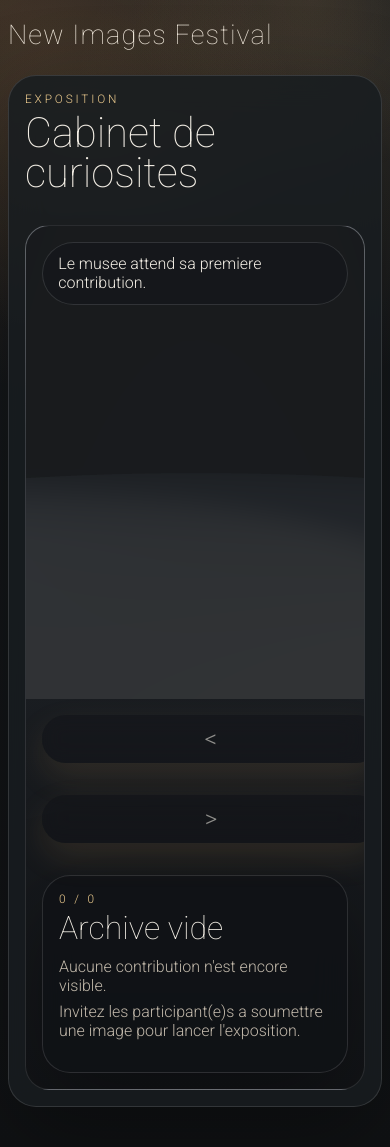
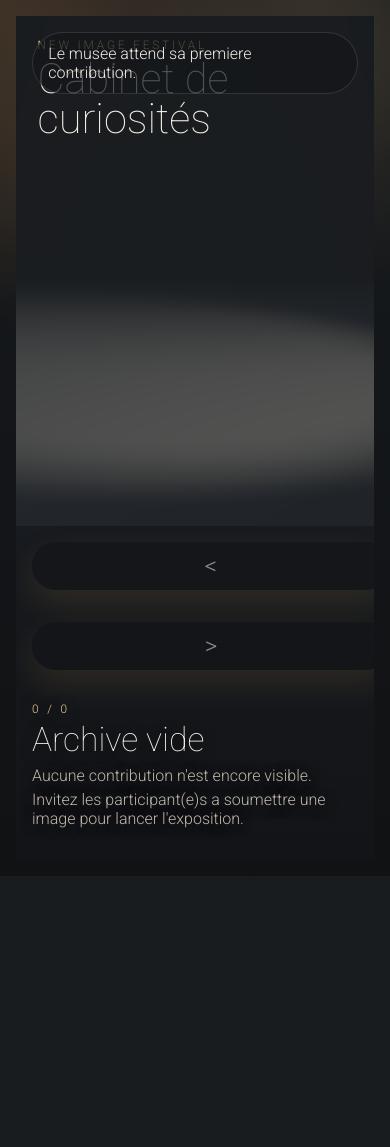
Before and after one commit to astrofra/workshop-digital-curiosity, a PHP site: page / in a window 390 px wide. After the commit the page ends 837 px from the top, so only its background shows below. Run offline with PHP 8.4, Linux system fonts and the light colour scheme; data that the repository does not hold is empty; some libraries are stand-ins or nearby versions.

Commit message:
Polish museum immersion and streamline submission editing
Move museum titles and metadata directly onto the Three.js render, remove the outer museum header, enlarge the viewer to fill the viewport, reduce artifact framing based on bounding-box fitting, and strengthen the spotlight for a brighter stage presence.

Keep submission form values after a successful upload so participants can iterate without re-entering their content, and reduce the description limit to 512 characters in both the frontend and PHP validation.

```diff
--- a/www/api/upload.php
+++ b/www/api/upload.php
@@ -14,7 +14,7 @@
     assert_participant_id($participantId);
 
     $name = normalize_text($_POST['name'] ?? null, true, 120);
-    $description = normalize_text($_POST['description'] ?? null, true, 1800);
+    $description = normalize_text($_POST['description'] ?? null, true, 512);
     $author = normalize_text($_POST['author'] ?? null, false, 120);
 
     $imageUpload = $_FILES['image'];
--- a/www/assets/museum.js
+++ b/www/assets/museum.js
@@ -26,7 +26,7 @@
 scene.fog = new THREE.Fog(0x1a1d20, 9, 20);
 
 const camera = new THREE.PerspectiveCamera(36, 1, 0.1, 100);
-camera.position.set(0, 2.2, 6.4);
+camera.position.set(0, 2.35, 8.9);
 
 const displayPivot = new THREE.Group();
 scene.add(displayPivot);
@@ -48,7 +48,7 @@
 const ambientLight = new THREE.AmbientLight(0xece5d8, 0.35);
 scene.add(ambientLight);
 
-const spotlight = new THREE.SpotLight(0xfff0d5, 18, 30, Math.PI / 7, 0.42, 1.3);
+const spotlight = new THREE.SpotLight(0xfff0d5, 72, 30, Math.PI / 7, 0.42, 1.3);
 spotlight.position.set(3.8, 7.5, 4);
 spotlight.castShadow = true;
 spotlight.shadow.mapSize.set(2048, 2048);
@@ -149,7 +149,7 @@
   descriptionElement.textContent = item.description;
 }
 
-function fitObjectToStage(object, targetSize = 3.2) {
+function fitObjectToStage(object, targetSize = 2.35) {
   const box = new THREE.Box3().setFromObject(object);
   const size = box.getSize(new THREE.Vector3());
   const center = box.getCenter(new THREE.Vector3());
@@ -157,7 +157,7 @@
   const scale = targetSize / maxDimension;
 
   object.scale.setScalar(scale);
-  object.position.set(-center.x * scale, -center.y * scale + 1.55, -center.z * scale);
+  object.position.set(-center.x * scale, -center.y * scale + 1.42, -center.z * scale);
 
   const footprint = Math.max(size.x, size.z) * scale;
   shadowCatcher.scale.setScalar(Math.max(0.9, footprint * 0.7));
@@ -414,10 +414,10 @@
   }
 
   const orbitAngle = Math.sin(time * 0.22) * 0.065;
-  const orbitHeight = 2.15 + Math.sin(time * 0.17) * 0.12;
-  const orbitRadius = 6.4;
+  const orbitHeight = 2.25 + Math.sin(time * 0.17) * 0.12;
+  const orbitRadius = 8.9;
   camera.position.set(Math.sin(orbitAngle) * orbitRadius, orbitHeight, Math.cos(orbitAngle) * orbitRadius);
-  camera.lookAt(0, 1.45, 0);
+  camera.lookAt(0, 1.3, 0);
   renderer.render(scene, camera);
 }
 
--- a/www/assets/styles.css
+++ b/www/assets/styles.css
@@ -145,6 +145,20 @@
 .admin-head,
 .viewer-panel {
   padding: 1.4rem;
+}
+
+.shell-museum {
+  width: min(calc(100% - 2rem), 1560px);
+}
+
+.page-museum .shell-museum {
+  width: 100vw;
+  max-width: none;
+  padding: 0;
+}
+
+.viewer-panel {
+  padding: 0;
 }
 
 .page-home .hero-panel {
@@ -590,13 +604,14 @@
 
 .viewer-stage {
   position: relative;
-  min-height: min(74vh, 820px);
-  border-radius: 24px;
+  width: 100%;
+  min-height: 100dvh;
+  height: 100dvh;
+  border-radius: 0;
   overflow: hidden;
   background:
     radial-gradient(circle at top, rgba(255, 255, 255, 0.08), transparent 32%),
     linear-gradient(180deg, #4b4f55 0%, #23272c 24%, #181b1f 60%, #121417 100%);
-  border: 1px solid rgba(255, 255, 255, 0.1);
   touch-action: pan-y;
 }
 
@@ -608,6 +623,7 @@
 
 .viewer-canvas {
   min-height: inherit;
+  height: 100%;
 }
 
 .viewer-loading {
@@ -620,31 +636,48 @@
   z-index: 3;
 }
 
-.viewer-header {
-  display: flex;
-  gap: 1rem;
-  margin-bottom: 1rem;
-  align-items: end;
+.viewer-titleblock {
+  position: absolute;
+  top: 1.35rem;
+  left: 1.35rem;
+  z-index: 2;
+  width: min(100% - 7rem, 840px);
+  pointer-events: none;
+}
+
+.viewer-titleblock h1 {
+  margin-bottom: 0;
+  max-width: 12ch;
+  text-wrap: balance;
 }
 
 .viewer-meta {
   position: absolute;
-  left: 1rem;
-  bottom: 1rem;
-  width: min(100% - 2rem, 360px);
-  padding: 1rem;
+  left: 1.35rem;
+  bottom: 1.35rem;
+  width: min(100% - 2.7rem, 390px);
+  padding: 0;
   z-index: 2;
-  background: rgba(15, 18, 22, 0.8);
+  background: transparent;
 }
 
 .viewer-meta h2 {
-  font-size: clamp(2rem, 4vw, 2.7rem);
-  margin-bottom: 0.8rem;
+  font-size: clamp(2.1rem, 4vw, 3rem);
+  margin-bottom: 0.65rem;
 }
 
 .viewer-meta-line,
 .viewer-meta-state {
-  margin-bottom: 0.45rem;
+  margin-bottom: 0.3rem;
+}
+
+.viewer-meta .eyebrow,
+.viewer-meta h2,
+.viewer-meta-line,
+.viewer-meta-state,
+.viewer-description {
+  max-width: 28rem;
+  text-shadow: 0 2px 14px rgba(0, 0, 0, 0.5);
 }
 
 .nav-button {
@@ -676,11 +709,11 @@
 }
 
 .nav-button-prev {
-  left: 1rem;
+  left: 1.35rem;
 }
 
 .nav-button-next {
-  right: 1rem;
+  right: 1.35rem;
 }
 
 .empty-state {
@@ -710,8 +743,7 @@
 
 @media (max-width: 860px) {
   .site-header,
-  .admin-head,
-  .viewer-header {
+  .admin-head {
     flex-direction: column;
     align-items: stretch;
   }
@@ -742,11 +774,19 @@
     grid-column: span 1;
   }
 
+  .viewer-titleblock {
+    width: min(100% - 2rem, 560px);
+  }
+
   .viewer-meta,
   .nav-button-edge {
     position: static;
     width: auto;
     margin: 1rem;
+  }
+
+  .viewer-meta {
+    padding: 0;
   }
 
   .nav-button-edge {
@@ -756,11 +796,13 @@
   .viewer-stage {
     display: flex;
     flex-direction: column;
-    min-height: unset;
+    min-height: 100dvh;
+    height: 100dvh;
   }
 
   .viewer-canvas {
     min-height: 56vh;
+    flex: 1 1 auto;
   }
 
   .viewer-loading {
--- a/www/assets/submission.js
+++ b/www/assets/submission.js
@@ -58,9 +58,7 @@
       body: payload
     });
 
-    form.reset();
-    resetPreview();
-    confirmationText.textContent = `${response.message} L'objet "${response.item.name}" est visible dans le musee.`;
+    confirmationText.textContent = `${response.message} L'objet "${response.item.name}" est visible dans le musee. Vous pouvez encore modifier le formulaire puis renvoyer une nouvelle version.`;
     confirmationCard.hidden = false;
     setStatus(statusElement, response.message || "Contribution envoyee avec succes.", "success");
   } catch (error) {
--- a/www/index.html
+++ b/www/index.html
@@ -3,7 +3,7 @@
   <head>
     <meta charset="UTF-8" />
     <meta name="viewport" content="width=device-width, initial-scale=1.0" />
-    <title>Cabinet of Curiosities - New Images Festival</title>
+    <title>Cabinet de curiosités - New Image Festival</title>
     <link rel="stylesheet" href="/assets/styles.css" />
     <script type="importmap">
       {
@@ -16,22 +16,16 @@
   </head>
   <body class="page page-museum">
     <div class="page-glow" aria-hidden="true"></div>
-    <header class="site-header">
-      <a class="site-mark" href="/">New Images Festival</a>
-    </header>
-
     <main class="shell shell-museum">
-      <section class="viewer-panel panel">
-        <div class="viewer-header">
-          <div>
-            <p class="eyebrow">Exposition</p>
-            <h1>Cabinet de curiosites</h1>
-          </div>
-        </div>
-
+      <section class="viewer-panel">
         <div class="viewer-stage" data-viewer-stage>
           <div class="viewer-loading" data-viewer-status>Chargement des artefacts...</div>
           <div class="viewer-canvas" data-viewer-canvas></div>
+
+          <div class="viewer-titleblock">
+            <p class="eyebrow">New Image Festival</p>
+            <h1>Cabinet de curiosités</h1>
+          </div>
 
           <button class="nav-button nav-button-edge nav-button-prev" type="button" data-prev aria-label="Objet precedent">
             &lt;
@@ -40,7 +34,7 @@
             &gt;
           </button>
 
-          <aside class="viewer-meta panel">
+          <aside class="viewer-meta">
             <p class="eyebrow" data-viewer-count>0 / 0</p>
             <h2 data-viewer-title>Archive vide</h2>
             <p class="viewer-meta-line" data-viewer-author></p>
--- a/www/submit/index.html
+++ b/www/submit/index.html
@@ -9,7 +9,7 @@
   <body class="page page-home">
     <div class="page-glow" aria-hidden="true"></div>
     <header class="site-header">
-      <a class="site-mark" href="/">Curiosity Museum</a>
+      <a class="site-mark" href="/">New Images Festival</a>
     </header>
 
     <main class="shell shell-home">
@@ -66,7 +66,7 @@
             <textarea
               name="description"
               rows="5"
-              maxlength="1800"
+              maxlength="512"
               required
               placeholder="Decrivez la fonction, l'origine ou le pouvoir de l'objet."
             ></textarea>
```
